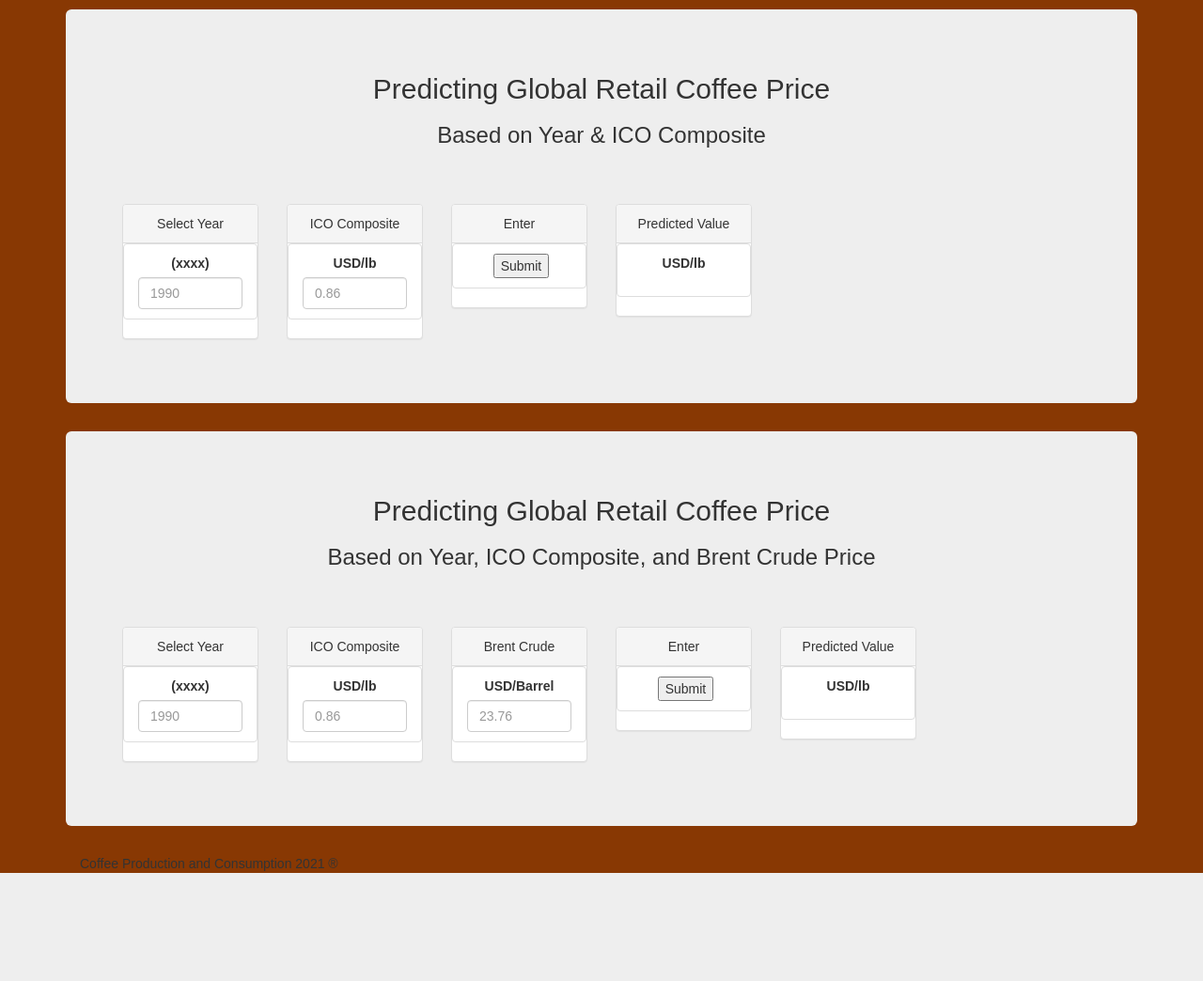
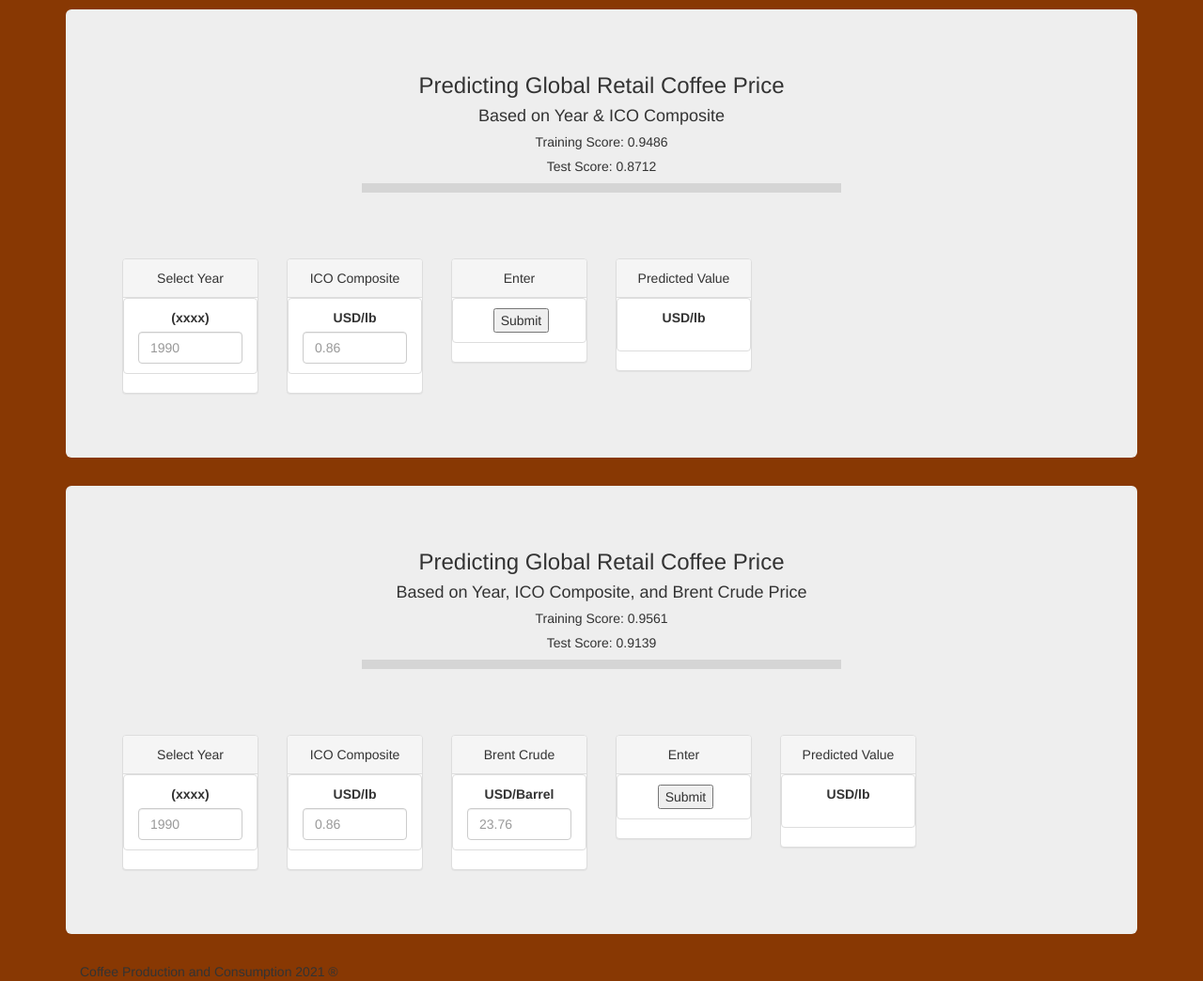
Before and after one commit to Preft/Butler-Project3-GroupG, a Flask app: template Paul_coffe/web_app/templates/index_maybe.html in a window 1280 px wide. Shown: the whole page at 94% size. Before the commit the page ends 929 px from the top, so only its background shows below. Run offline with Flask 2, Linux system fonts and the light colour scheme; the template is opened without the code that fills it, so the values that code supplies are empty; some libraries are stand-ins or nearby versions.

Commit message:
final update to coffee pedictor prototype

```diff
--- a/Paul_coffe/web_app/templates/index_maybe.html
+++ b/Paul_coffe/web_app/templates/index_maybe.html
@@ -5,6 +5,7 @@
   <meta charset="utf-8">
   <title>Retail Price</title>
   <meta name="viewport" content="width=device-width, initial-scale=1">
+  <!--This line impacts python flask-->
   <link rel="stylesheet" href="https://maxcdn.bootstrapcdn.com/bootswatch/3.3.7/superhero/bootstrap.min.css">
   <link rel="stylesheet" href="static/css/style.css">
 </head>
@@ -12,13 +13,16 @@
 <body>
 
     <p>  </p>
-    </div> <!--Beginging of data entry-->
-                                          <!--Date-->
-      <div class="container"><!--Data begins-->
+    </div> <!--Model 1-->
+
+      <div class="container">
         <div class="jumbotron text-center">
-          <!-- Render our data -->
-          <h2>Predicting Global Retail Coffee Price</h2>
-          <h3>Based on Year & ICO Composite  </h3>
+          <!-- Render data -->
+          <h3>Predicting Global Retail Coffee Price</h3>
+          <h4>Based on Year & ICO Composite  </h4>
+          <h5>Training Score: 0.9486</h5>
+          <h5>Test Score: 0.8712</h5>
+          <hr>
           <p>  </p>
         <form action="/" method="POST">
             <div class="row margin-top-50">
@@ -40,8 +44,8 @@
                     </div>
                   </div>
                 </aside>
-              </div>                            <!--State-->
-              <div class="col-md-2">  <!--state begins button 1-->
+              </div>
+              <div class="col-md-2">  <!--ICO Composite data-->
                 <aside class="filters">
                   <div class="panel panel-default">
                     <div class="panel-heading">ICO Composite</div>
@@ -61,7 +65,7 @@
                   </div>
                 </aside>
               </div>
-              <div class="col-md-2">  <!--City begins-->
+              <div class="col-md-2">  <!--submision-->
                 <aside class="filters">
                   <div class="panel panel-default">
                     <div class="panel-heading">Enter</div>
@@ -82,7 +86,7 @@
                   </div>
                 </aside>
               </div>
-              <div class="col-md-2">  <!--Country begins-->
+              <div class="col-md-2">  <!--Predicted value-->
                 <aside class="filters">
                   <div class="panel panel-default">
                     <div class="panel-heading">Predicted Value</div>
@@ -111,12 +115,15 @@
       <!-- Render our data -->
 
 
-      <!--Beginging of data entry-->
-                                          <!--Date-->
-      <div class="container"><!--Year begins-->
+      <!--Model 2-->
+
+      <div class="container"><!--Seperate text-->
         <div class="jumbotron text-center">
-          <h2>Predicting Global Retail Coffee Price</h2>
-          <h3>Based on Year, ICO Composite, and Brent Crude Price</h3>
+          <h3>Predicting Global Retail Coffee Price</h3>
+          <h4>Based on Year, ICO Composite, and Brent Crude Price</h4>
+          <h5>Training Score: 0.9561</h5>
+          <h5>Test Score: 0.9139</h5>
+          <hr>
           <p>  </p>
 
 
@@ -189,9 +196,9 @@
                           <div class="form-group">
                             <ul class="list-group" id="filters">
                               <li class="filter list-group-item">
-                                <label for="sumbit"></label>
+                                <label for="Subit"></label>
 
-                                <input type="submit" value="Submit">
+                                <input type="Submit" value="Submit">
                               </li>
                             </ul>
                           </div>
--- a/Paul_coffe/web_app/templates/static/css/style.css
+++ b/Paul_coffe/web_app/templates/static/css/style.css
@@ -1,7 +1,7 @@
-* {
+/* {
   box-sizing: border-box;
   font-family: Ubuntu, sans-serif;
-}
+}*/
 
 html,
 body {
@@ -10,12 +10,21 @@ body {
   margin: 0;
   background: #883803;
 }
+hr {width: 50%;
+  height: 10px;
+  margin-right: auto;
+  margin-left: auto;
+  margin-top: 5px;
+  margin-bottom: 5px;
+  border-width: 10px;
+  border-color: green;
 
-/* The wrapper contains all of the page's content besides the footer, which is pushed to the bottom of the page */
+}
+/* The wrapper contains all of the page's content besides the footer, which is pushed to the bottom of the page*/
 .wrapper {
   position: relative;
-  min-height: 100%;
-  padding-bottom: 130px;
+  min-height: 10%;
+  padding-bottom: 10px;
   overflow: auto;
 
 }
```
